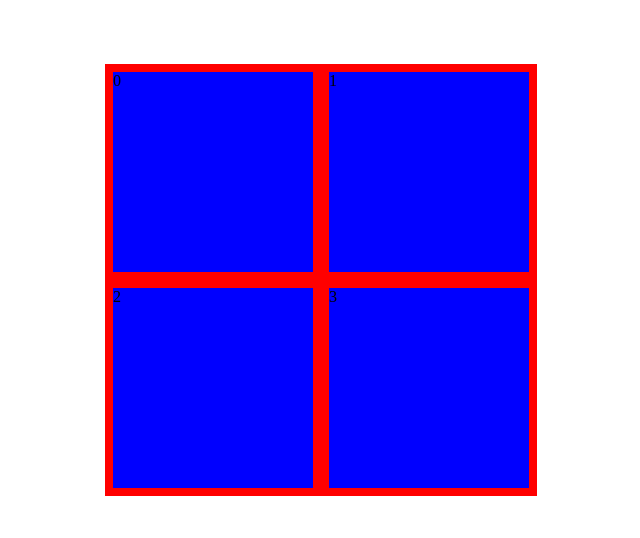
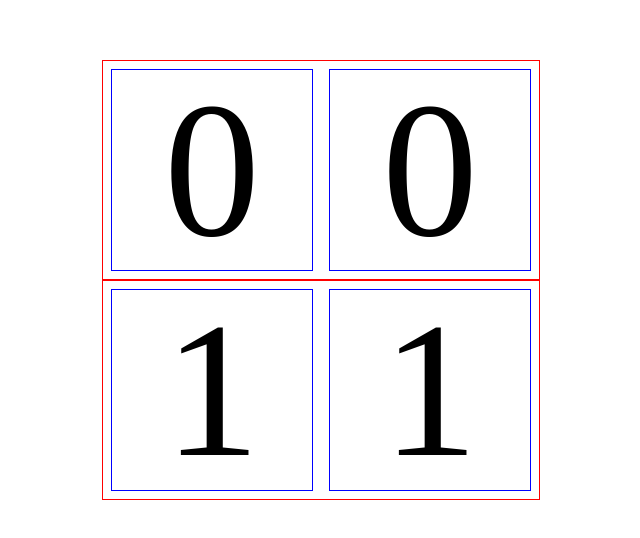
Before and after one commit to SedrlaP/pexeso, a React (Vite) app: page / in a window 1280 px wide. Shown: the part 128-666 px from the top of the page, without its empty margins (319-959 px from the left). Built offline with nearby package versions, Linux system fonts and the light colour scheme.

Commit message:
generate cards

```diff
--- a/src/App.jsx
+++ b/src/App.jsx
@@ -5,13 +5,12 @@ const NUM_OF_ROWS = 2
 const NUM_OF_COLS = 2
 
 function App() {
-  const [numOfCards, setNumOfCards] = useState(DEFAULT_NUM_OF_PAIRS * 2)
   const [cards, setCards] = useState([])
 
   class Card {
     constructor(value) {
       this.value = value
-      this.turned = false
+      this.turned = true
     }
   }
 
@@ -43,18 +42,27 @@ function App() {
 
       for (let j = 0; j < rows; j++) {
 
-        gameArray[i][j] = []
+        gameArray[i][j] = cards[(i+j)+(gameArray.length-1)]
 
       }
     }
   }
 
-  setGameArray(NUM_OF_COLS, NUM_OF_ROWS)
+setGameArray(NUM_OF_COLS, NUM_OF_ROWS)
 
-  gameArray.map(x => x.map(y => console.log(y)))
-  let a = 0
-  let b = 0
-  const gameElements = gameArray.map(x => <div className='row'>{ x.map(y => <div className='card' key={b++}>{a++}</div>)}</div>)
+function handleCardClick(card) {
+
+}
+
+const gameElements = gameArray.map(x =>
+  <div className='row'>
+    { x.map((card, idx) =>
+    <div className='card' key={idx}>
+      {card ? card.value : "" }
+    </div>
+    )}
+  </div>
+  )
 
   return (
     <>
--- a/src/index.css
+++ b/src/index.css
@@ -11,13 +11,17 @@ body {
 }
 
 .row {
-    background-color: red;
+    border: 1px solid red;
     display: flex;
 }
 
 .card {
     margin: 0.5rem;
-    background-color: blue;
+    border: 1px solid blue;
     height: 200px;
     width: 200px;
+    display: flex;
+    justify-content: center;
+    align-items: center;
+    font-size: 12rem;
 }
```
